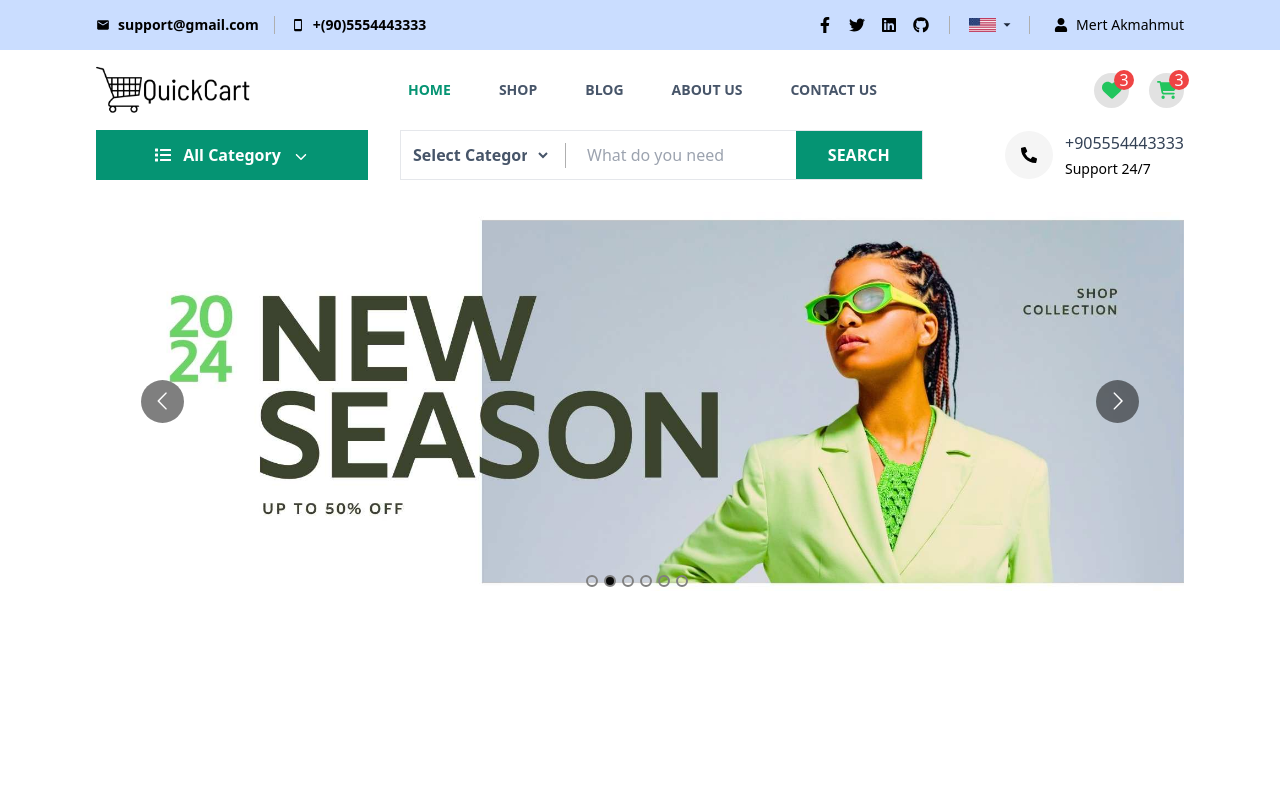
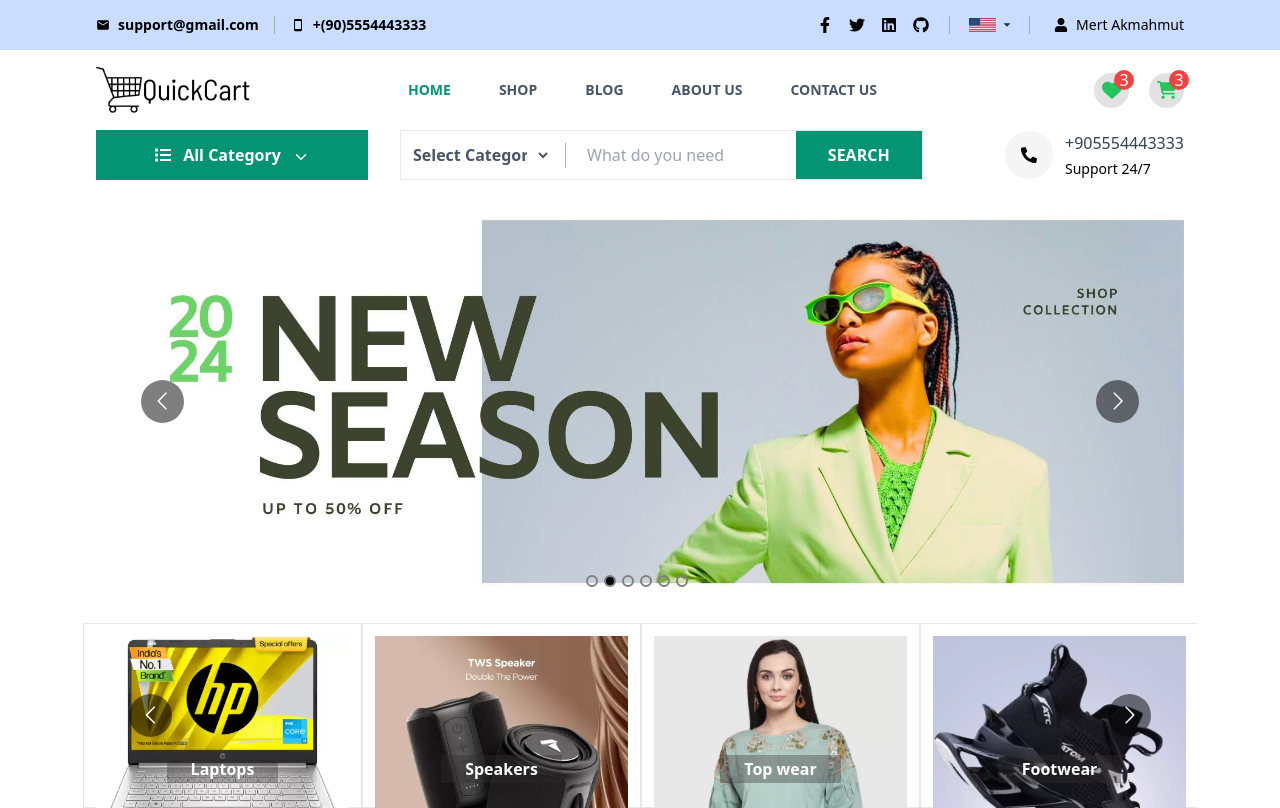
Before and after one commit to mertakmahmut/frontend-ecommerce, a React (Create React App) app: page / in a window 1280 px wide. Built offline with nearby package versions, Linux system fonts and the light colour scheme.

Commit message:
categories done

```diff
--- /dev/null
+++ b/src/components/Categories.jsx
@@ -0,0 +1,78 @@
+import React from 'react';
+import Carousel from 'react-multi-carousel';
+import { Link } from 'react-router-dom';
+import 'react-multi-carousel/lib/styles.css'
+
+const Categories = () => {
+
+    const categories = [
+        'Mobiles',
+        'Laptops',
+        'Speakers',
+        'Top wear',
+        'Footwear',
+        'Watches',
+        'Home Decor',
+        'Smart Watches',
+    ]
+
+    const responsive = {
+        superLargeDesktop: {
+            breakpoint: { max: 4000, min: 3000 },
+            items: 6
+        },
+        desktop: {
+            breakpoint: { max: 3000, min: 1024 },
+            items: 6
+        },
+        tablet: {
+            breakpoint: { max: 1024, min: 464 },
+            items: 4
+        },
+        mdtablet: {
+            breakpoint: { max: 991, min: 464 },
+            items: 4
+        },
+        mobile: {
+            breakpoint: { max: 464, min: 0 },
+            items: 3
+        },
+        smmobile: {
+            breakpoint: { max: 640, min: 0 },
+            items: 2
+        },
+        xsmobile: {
+            breakpoint: { max: 440, min: 0 },
+            items: 1
+        },
+    }
+
+
+
+    return (
+        <div className='w-[87%] mx-auto relative'>
+            <Carousel
+                autoPlay={true}
+                infinite={true}
+                arrows={true}
+                responsive={responsive}
+                transitionDuration={500}
+            >
+            {
+                categories.map((c, i) => <Link className='h-[185px] border block' key={i} to='#'>
+                    <div className='w-full h-full relative p-3'>
+                        <img src={`http://localhost:3000/images/products/${i+1}.webp`} alt="" />
+                        <div className='absolute bottom-6 w-full mx-auto font-bold left-0 flex justify-center items-center'>
+                            <span className='py-[2px] px-6 bg-[#3330305d] text-white'>{c}</span>
+                        </div>
+                    </div>
+
+                </Link> )
+            }
+            </Carousel>
+         </div>
+
+    );
+};
+
+export default Categories;
--- a/src/pages/Home.jsx
+++ b/src/pages/Home.jsx
@@ -1,12 +1,14 @@
 import React from 'react';
 import Header from '../components/Header';
 import Banner from '../components/Banner';
+import Categories from '../components/Categories';
 
 const Home = () => {
     return (
         <div className='w-full'>
             <Header/>
             <Banner/>
+            <Categories/>
         </div>
     );
 };
```
